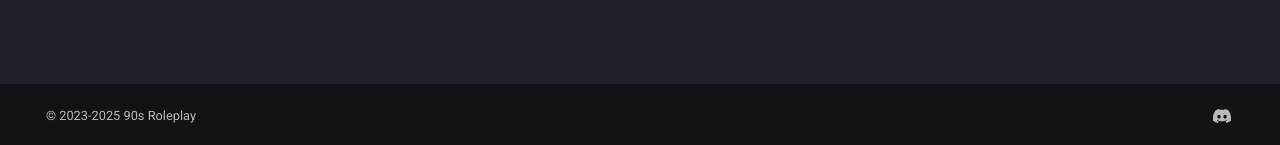
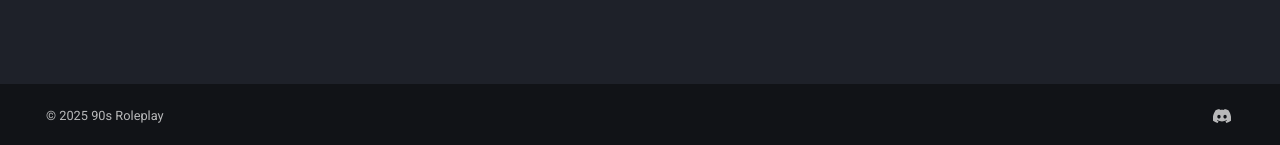
Before and after one commit to NLDenny/wetboek, an MkDocs documentation site: the page built from docs/index.md, in a window 1280 px wide. Shown: the part 752-897 px from the top of the page. Built offline with MkDocs 1.6.1 and Material for MkDocs 9.7.7, drawn with Linux system fonts in a browser that asks for light colours.

Commit message:
Update mkdocs.yml

```diff
--- a/mkdocs.yml
+++ b/mkdocs.yml
@@ -44,10 +44,10 @@
 extra:
   social:
     - icon: fontawesome/brands/discord
-      link: https://discord.gg/igniteroleplay
+      link: https://discord.gg/
   generator: false
 copyright: |
-  &copy; 2023-2025 <a href="https://www.igniteroleplay.nl/"  target="_blank" rel="noopener">90s Roleplay</a>
+  &copy; 2025 <a href="https://www.google.nl/"  target="_blank" rel="noopener">90s Roleplay</a>
 markdown_extensions:
   - pymdownx.highlight:
       anchor_linenums: true
```
